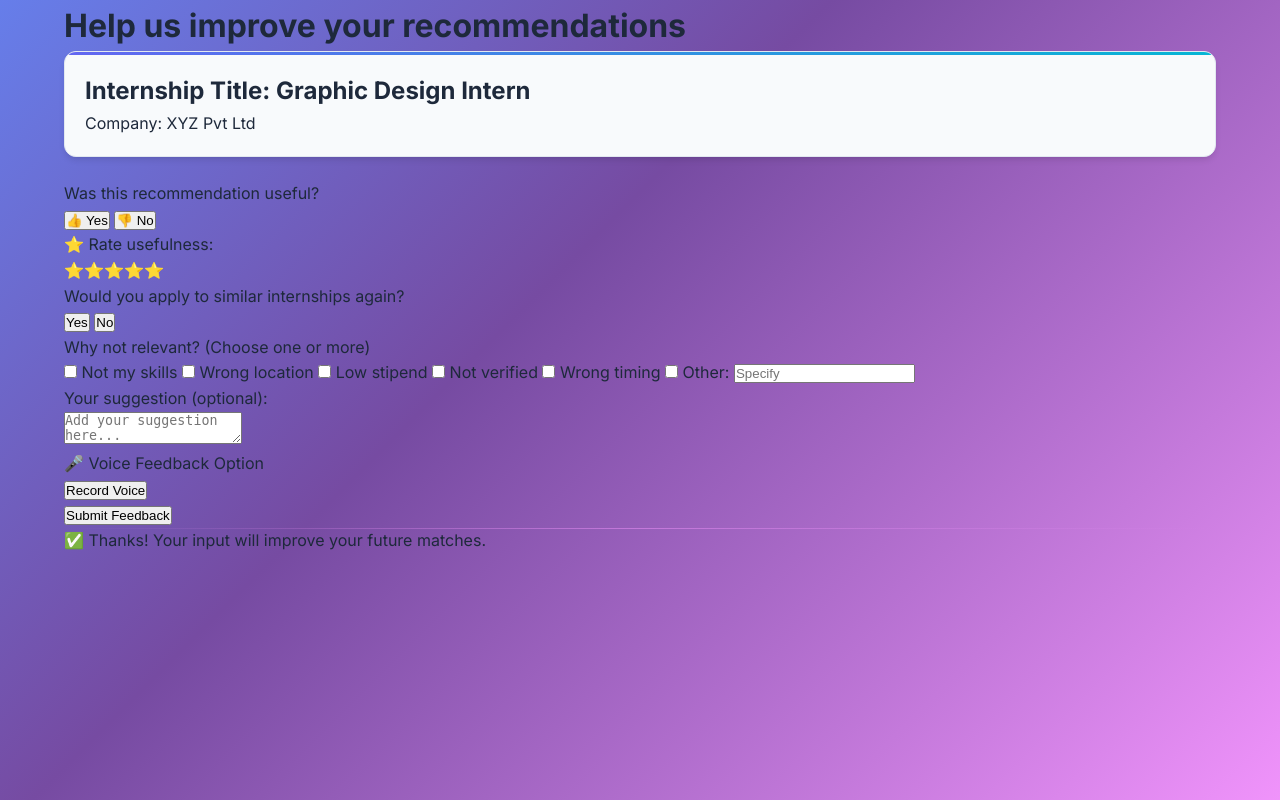
After one commit to pari9p/sih-base-code-3, a Flask app: page /feedback in a window 1280 px wide. The commit adds this page. Run offline with Flask 3, Linux system fonts and the light colour scheme.

Commit message:
feedback basic

```diff
--- a/app.py
+++ b/app.py
@@ -332,6 +332,11 @@ def mobile_demo():
     """Mobile compatibility demonstration page"""
     return render_template('mobile-demo.html')
 
+@app.route('/feedback')
+def feedback():
+    """Feedback page"""
+    return render_template('feedback.html')
+
 if __name__ == '__main__':
     # Ensure data directory exists
     os.makedirs('data', exist_ok=True)
--- a/templates/dashboard.html
+++ b/templates/dashboard.html
@@ -225,7 +225,7 @@
                         <i class="fas fa-file-alt"></i>
                         <span>Track Applications</span>
                     </a>
-                    <a href="#" onclick="provideFeedback()" class="action-btn">
+                    <a href="/feedback" class="action-btn">
                         <i class="fas fa-comment"></i>
                         <span>Give Feedback</span>
                     </a>
--- /dev/null
+++ b/templates/feedback.html
@@ -0,0 +1,64 @@
+<!DOCTYPE html>
+<html lang="en">
+<head>
+    <meta charset="UTF-8">
+    <meta name="viewport" content="width=device-width, initial-scale=1.0">
+    <title>Feedback</title>
+    <link rel="stylesheet" href="../static/css/beautiful.css">
+</head>
+<body>
+    <div class="container">
+        <header>
+            <h1>Help us improve your recommendations</h1>
+        </header>
+
+        <section class="feedback-section">
+            <div class="internship-card">
+                <h2>Internship Title: Graphic Design Intern</h2>
+                <p>Company: XYZ Pvt Ltd</p>
+            </div>
+
+            <div class="feedback-options">
+                <p>Was this recommendation useful?</p>
+                <button class="feedback-btn">👍 Yes</button>
+                <button class="feedback-btn">👎 No</button>
+
+                <p>⭐ Rate usefulness:</p>
+                <div class="star-rating">
+                    <span>⭐</span><span>⭐</span><span>⭐</span><span>⭐</span><span>⭐</span>
+                </div>
+
+                <p>Would you apply to similar internships again?</p>
+                <button class="feedback-btn">Yes</button>
+                <button class="feedback-btn">No</button>
+            </div>
+
+            <div class="reason-selector">
+                <p>Why not relevant? (Choose one or more)</p>
+                <label><input type="checkbox"> Not my skills</label>
+                <label><input type="checkbox"> Wrong location</label>
+                <label><input type="checkbox"> Low stipend</label>
+                <label><input type="checkbox"> Not verified</label>
+                <label><input type="checkbox"> Wrong timing</label>
+                <label><input type="checkbox"> Other: <input type="text" placeholder="Specify"></label>
+            </div>
+
+            <div class="open-text-box">
+                <p>Your suggestion (optional):</p>
+                <textarea placeholder="Add your suggestion here..."></textarea>
+            </div>
+
+            <div class="voice-feedback">
+                <p>🎤 Voice Feedback Option</p>
+                <button class="feedback-btn">Record Voice</button>
+            </div>
+
+            <button class="submit-btn">Submit Feedback</button>
+        </section>
+
+        <footer>
+            <p>✅ Thanks! Your input will improve your future matches.</p>
+        </footer>
+    </div>
+</body>
+</html>
```
